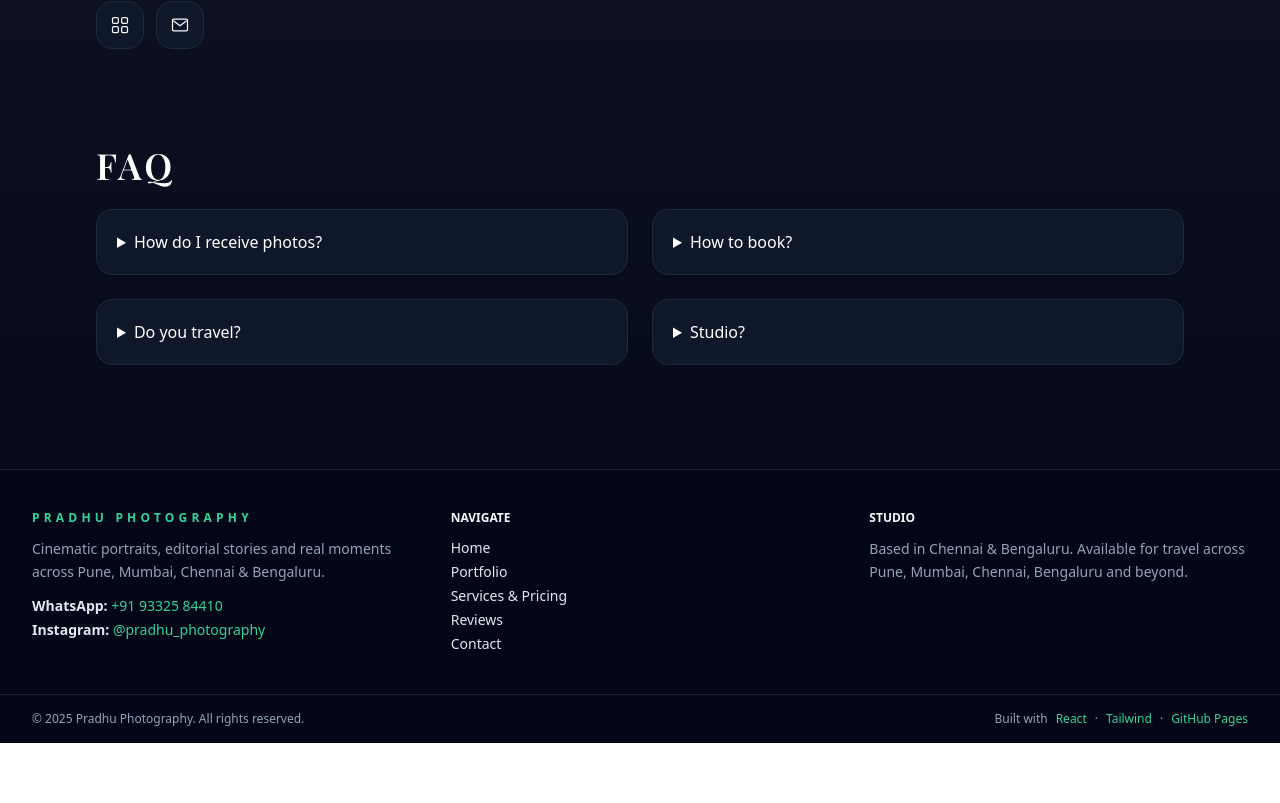
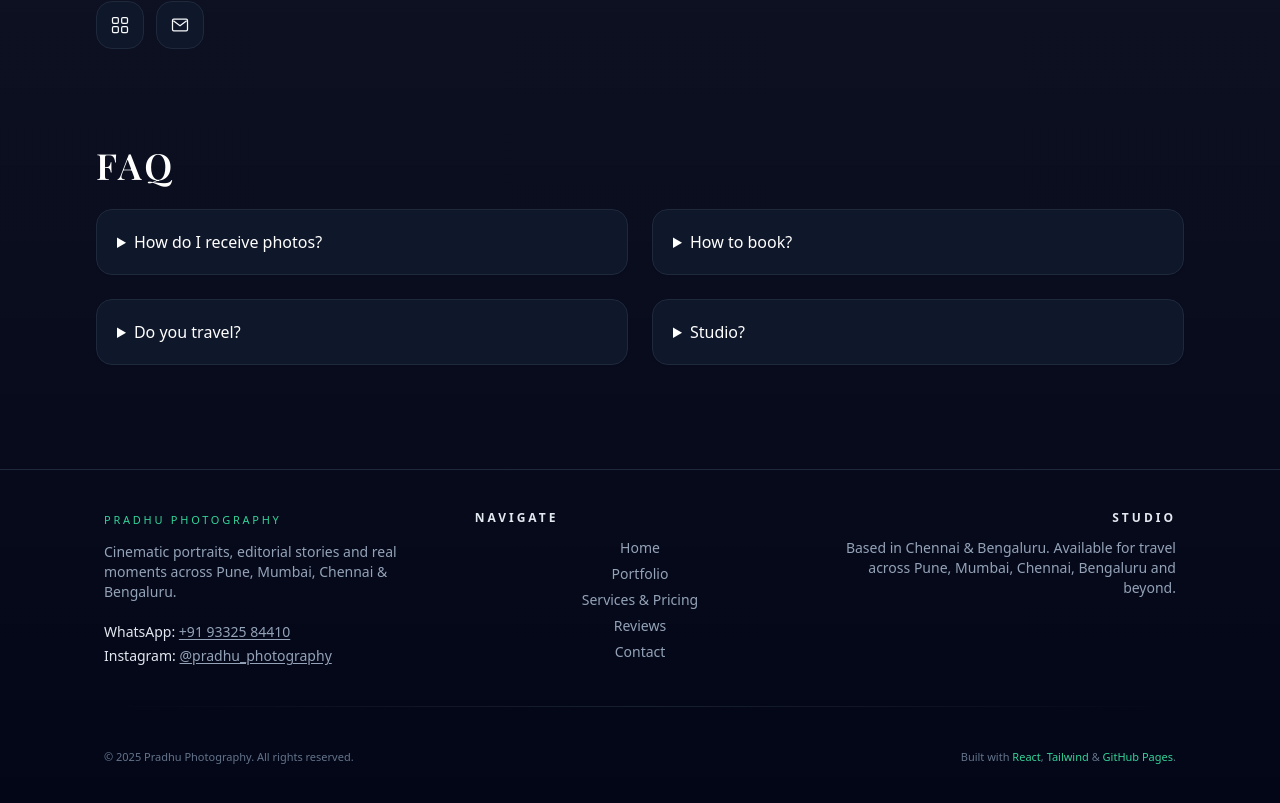
Before and after one commit to pradeepmurthy1992/pradhu-photography-site, a React (Vite) app: page / in a window 1280 px wide. Shown: the part 1174-1977 px from the top of the page. Before the commit the page ends 1917 px from the top, so only its background shows below. Built offline with nearby package versions, Linux system fonts and the light colour scheme.

Commit message:
Update Footer.jsx

```diff
--- a/src/components/chrome/Footer.jsx
+++ b/src/components/chrome/Footer.jsx
@@ -1,53 +1,57 @@
 // src/components/chrome/Footer.jsx
 import React from "react";
 
-export default function Footer({ T, onNavigate }) {
-  // Safe fallbacks if theme tokens don’t define these
-  const bg = (T && T.footerBg) || "bg-slate-950";
-  const text = (T && T.footerText) || "text-slate-200";
-  const heading = (T && T.footerHeading) || "text-slate-50";
-  const accent = (T && T.footerAccent) || "text-emerald-400";
-  const subtle = (T && T.footerSubtle) || "text-slate-400";
+export default function Footer({ T, theme = "dark", onNavigate }) {
+  const isDark = theme === "dark";
 
-  const handleNav = (to) => {
-    if (onNavigate) onNavigate(to);
-  };
+  const footerBg = isDark
+    ? "bg-slate-950/98 border-t border-slate-800"
+    : "bg-[#ece3d7] border-t border-[#d6c7b4]";
+
+  const headingText = isDark ? "text-slate-200" : "text-[#2b3236]";
+  const bodyText = isDark ? "text-slate-400" : "text-[#5e5245]";
+  const subtleText = isDark ? "text-slate-500" : "text-[#8a7b68]";
+  const brandAccent = "text-emerald-400";
+
+  const linkBase =
+    "cursor-pointer transition-colors hover:text-emerald-400";
 
   return (
-    <footer className={`${bg} ${text} border-t border-white/10`}>
-      {/* TOP ROW – full width, no max-w */}
-      <div className="w-full px-4 py-10 sm:px-8 flex flex-col gap-10 lg:flex-row lg:items-start lg:justify-between">
+    <footer className={`w-full ${footerBg} text-sm`}>
+      <div className="mx-auto flex w-full max-w-6xl flex-col gap-10 px-4 py-10 sm:px-6 md:px-8 lg:px-10">
+        {/* Top row: 3 columns */}
+        <div className="grid gap-10 md:grid-cols-3">
           {/* Brand / blurb */}
-        <div className="space-y-3 lg:w-1/3">
-          <h3
-            className={`text-xs font-semibold tracking-[0.35em] uppercase ${accent}`}
+          <div className="flex flex-col gap-3">
+            <h2
+              className={`tracking-[0.25em] text-[11px] uppercase ${brandAccent}`}
             >
               PRADHU PHOTOGRAPHY
-          </h3>
-          <p className={`${subtle} text-sm leading-relaxed`}>
-            Cinematic portraits, editorial stories and real moments across Pune,
-            Mumbai, Chennai &amp; Bengaluru.
+            </h2>
+            <p className={bodyText}>
+              Cinematic portraits, editorial stories and real moments
+              across Pune, Mumbai, Chennai &amp; Bengaluru.
             </p>
 
-          <div className="space-y-1 text-sm">
-            <p>
-              <span className="font-semibold">WhatsApp: </span>
+            <div className="mt-2 space-y-1">
+              <p className={bodyText}>
+                <span className={headingText}>WhatsApp:</span>{" "}
                 <a
                   href="https://wa.me/919332584410"
                   target="_blank"
                   rel="noreferrer"
-                className={accent}
+                  className="underline underline-offset-2 hover:text-emerald-400"
                 >
-                +91&nbsp;93325&nbsp;84410
+                  +91 93325 84410
                 </a>
               </p>
-            <p>
-              <span className="font-semibold">Instagram: </span>
+              <p className={bodyText}>
+                <span className={headingText}>Instagram:</span>{" "}
                 <a
                   href="https://instagram.com/pradhu_photography"
                   target="_blank"
                   rel="noreferrer"
-                className={accent}
+                  className="underline underline-offset-2 hover:text-emerald-400"
                 >
                   @pradhu_photography
                 </a>
@@ -56,84 +60,80 @@ export default function Footer({ T, onNavigate }) {
           </div>
 
           {/* Navigate */}
-        <div className="space-y-3 text-sm lg:w-1/3">
-          <h4 className={`${heading} text-xs font-semibold uppercase`}>
-            NAVIGATE
-          </h4>
-          <ul className="space-y-1">
-            <li>
+          <div className="flex flex-col gap-3">
+            <h3
+              className={`text-xs font-semibold tracking-[0.25em] uppercase ${headingText}`}
+            >
+              Navigate
+            </h3>
+            <nav className={`flex flex-col gap-1.5 ${bodyText}`}>
               <button
                 type="button"
-                onClick={() => handleNav("/")}
-                className="transition-colors hover:text-emerald-400"
+                onClick={() => onNavigate("/")}
+                className={linkBase}
               >
                 Home
               </button>
-            </li>
-            <li>
               <button
                 type="button"
-                onClick={() => handleNav("/portfolio")}
-                className="transition-colors hover:text-emerald-400"
+                onClick={() => onNavigate("/portfolio")}
+                className={linkBase}
               >
                 Portfolio
               </button>
-            </li>
-            <li>
               <button
                 type="button"
-                onClick={() => handleNav("/services")}
-                className="transition-colors hover:text-emerald-400"
+                onClick={() => onNavigate("/services")}
+                className={linkBase}
               >
                 Services &amp; Pricing
               </button>
-            </li>
-            <li>
               <button
                 type="button"
-                onClick={() => handleNav("/reviews")}
-                className="transition-colors hover:text-emerald-400"
+                onClick={() => onNavigate("/reviews")}
+                className={linkBase}
               >
                 Reviews
               </button>
-            </li>
-            <li>
               <button
                 type="button"
-                onClick={() => handleNav("/contact")}
-                className="transition-colors hover:text-emerald-400"
+                onClick={() => onNavigate("/contact")}
+                className={linkBase}
               >
                 Contact
               </button>
-            </li>
-          </ul>
+            </nav>
           </div>
 
-        {/* Studio info */}
-        <div className="space-y-3 text-sm lg:w-1/3">
-          <h4 className={`${heading} text-xs font-semibold uppercase`}>
-            STUDIO
-          </h4>
-          <p className={`${subtle} leading-relaxed`}>
-            Based in Chennai &amp; Bengaluru. Available for travel across Pune,
-            Mumbai, Chennai, Bengaluru and beyond.
+          {/* Studio */}
+          <div className="flex flex-col gap-3 md:items-end md:text-right">
+            <h3
+              className={`text-xs font-semibold tracking-[0.25em] uppercase ${headingText}`}
+            >
+              Studio
+            </h3>
+            <p className={bodyText}>
+              Based in Chennai &amp; Bengaluru. Available for travel across
+              Pune, Mumbai, Chennai, Bengaluru and beyond.
             </p>
           </div>
         </div>
 
-      {/* BOTTOM STRIP */}
-      <div className="w-full border-t border-white/10 px-4 py-4 sm:px-8 flex flex-col gap-2 sm:flex-row sm:items-center sm:justify-between text-xs">
-        <p className={subtle}>
-          © {new Date().getFullYear()} Pradhu Photography. All rights reserved.
+        {/* Divider */}
+        <div className={`h-px w-full bg-gradient-to-r from-transparent via-slate-600/30 to-transparent`} />
+
+        {/* Bottom row */}
+        <div className="flex flex-col items-center justify-between gap-3 pb-2 text-[11px] sm:flex-row">
+          <p className={subtleText}>
+            © 2025 Pradhu Photography. All rights reserved.
           </p>
-        <p className={`${subtle} flex flex-wrap items-center gap-x-2`}>
-          <span>Built with</span>
-          <span className={accent}>React</span>
-          <span>·</span>
-          <span className={accent}>Tailwind</span>
-          <span>·</span>
-          <span className={accent}>GitHub Pages</span>
+          <p className={subtleText}>
+            Built with{" "}
+            <span className={brandAccent}>React</span>,{" "}
+            <span className={brandAccent}>Tailwind</span> &amp;{" "}
+            <span className={brandAccent}>GitHub Pages</span>.
           </p>
+        </div>
       </div>
     </footer>
   );
```
Lines whose indentation alone changed are shown as unchanged.
